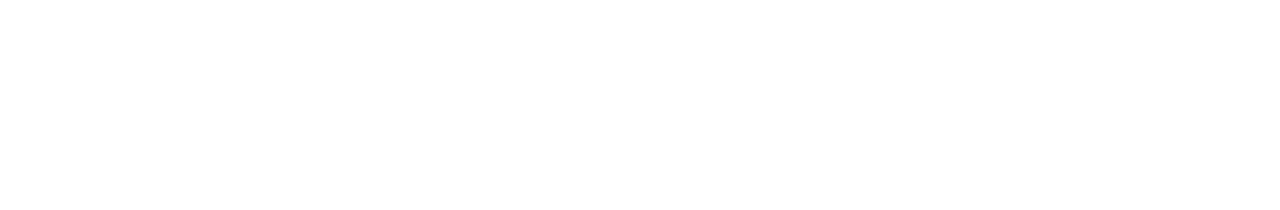
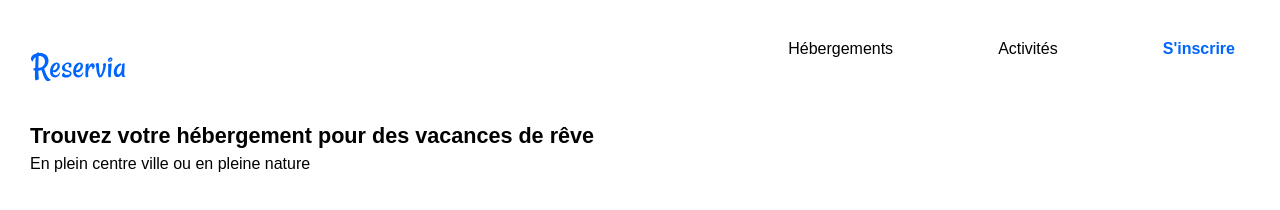
Before and after one commit to JV-Rey/JulienValois_2_27042021, a plain HTML site: page index.html in a window 1280 px wide. Drawn offline with Linux system fonts and the light colour scheme; a web font is replaced by a local one.

Commit message:
html + css header

```diff
--- a/index.html
+++ b/index.html
@@ -8,6 +8,17 @@
     <script src="https://kit.fontawesome.com/20bd76b430.js" crossorigin="anonymous"></script>
 </head>
 <body>
-
+    <header>
+        <ul id="nav_header">
+            <li><a href="hebergements">Hébergements</a></li>
+            <li><a href="activites">Activités</a></li>
+            <li><a href="#" id="inscription">S'inscrire</a></li>
+        </ul>
+        <img src="images/logo/Reservia.svg" alt="Reservia-logo" id="logo">
+        <div id="title">
+            <h1>Trouvez votre hébergement pour des vacances de rêve</h1>
+            <p>En plein centre ville ou en pleine nature</p>
+        </div>
+    </header>
 </body>
 </html>
--- a/style.css
+++ b/style.css
@@ -1,4 +1,54 @@
 @font-face {
     font-family: 'Raleway';
-    src: url(fonts/static/Raleway-Regular.ttf) format('truetype');
+    src: url(fonts/Raleway-VariableFont_wght.ttf) format('truetype'),
+
 }
+
+body{
+    font-family: 'Raleway', Arial;
+    margin: 40px 30px 40px 30px;
+}
+
+ul{
+    list-style: none;
+}
+
+#nav_header{
+    display: flex;
+    justify-content: flex-end;
+}
+
+a{
+    text-decoration: none;
+    color: black;
+    margin-left: 90px;
+    margin-right: 15px;
+}
+
+#inscription{
+    font-weight: bold;
+    color: #0065FC;
+}
+
+a:hover{
+    border-top: #0065FC solid;
+    padding-top: 36px;
+    color: #0065FC;
+}
+
+#logo{
+    margin-top: -30px;
+}
+
+h1, h2{
+    font-size: 1.35em;
+    font-weight: bolder;
+}
+
+#title{
+    margin-top: 30px;
+}
+
+#title p{
+    margin-top: -8px;
+}
```
